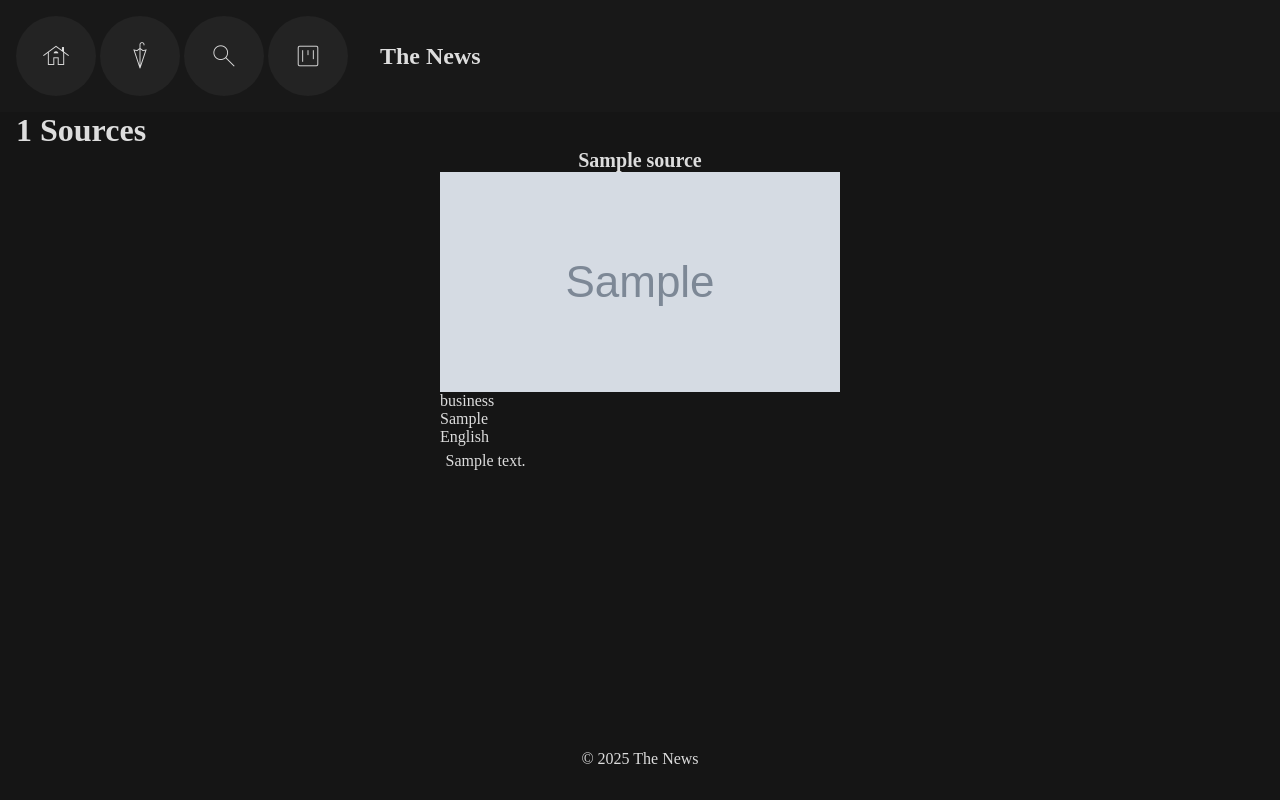
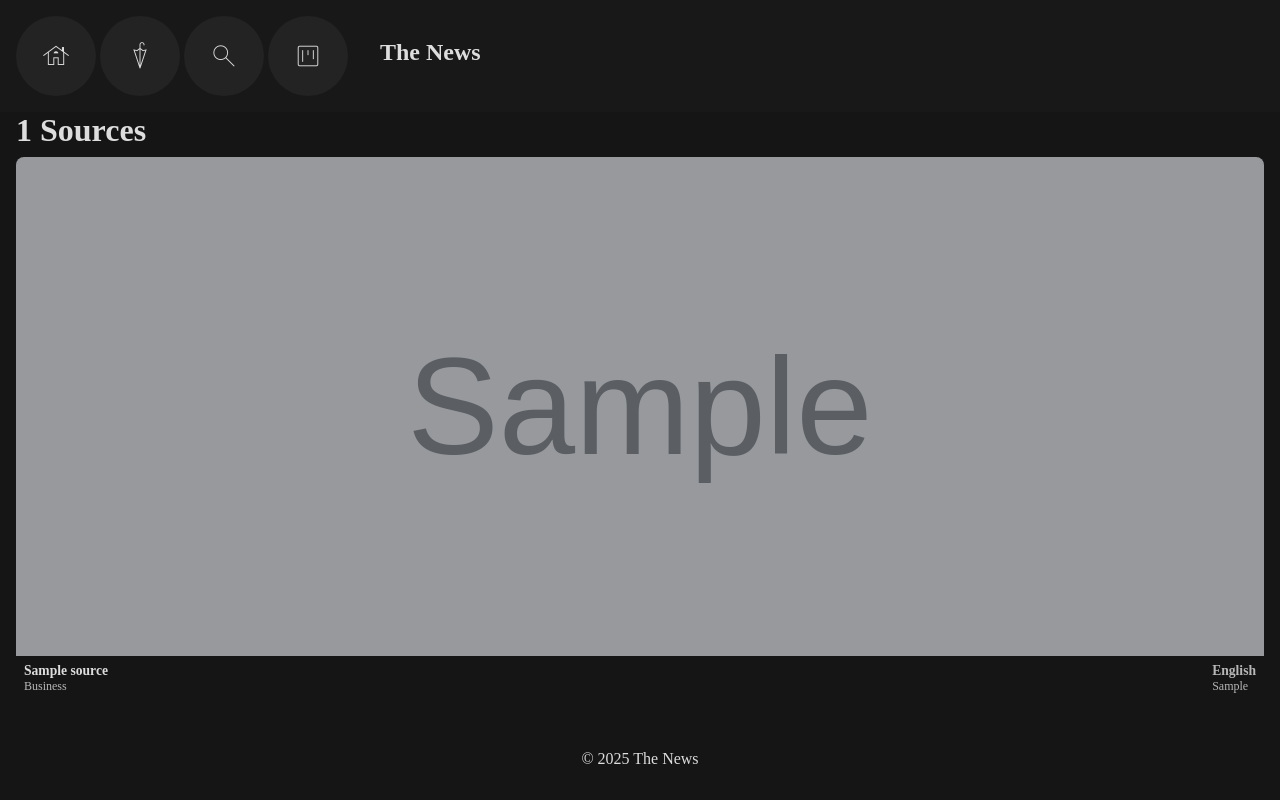
Before and after one commit to Querp/News, a Django app: page /sources/ in a window 1280 px wide. Run offline with Django 5.2, Linux system fonts and the light colour scheme; tables that the repository leaves empty hold one stand-in row (values such as "Sample post"); grey boxes marked "Sample" are stand-in pictures; some web fonts are replaced.

Commit message:
dfdgdgdv df

```diff
--- a/main/static/main/css/sources.css
+++ b/main/static/main/css/sources.css
@@ -1,31 +1,91 @@
+h1 {
+    margin-bottom: 0.5rem;
+}
+
 .sources {
     display: grid;
     grid-template-columns: repeat(auto-fit, minmax(200px, 1fr));
-    gap: 1.2rem 1.2rem ;
+    gap: 1.2rem 1.2rem;
+
     .source {
         justify-items: center;
         /* background: rgb(33, 33, 33); */
         border-radius: 0.35rem;
 
-        .name {
-            font-weight: 700;
-            font-size: 1.25rem;
-        }
+        display: grid;
+        grid-template-rows: auto 1fr;
+        font-size: 0.85rem;
+        border-radius: 0.5rem;
+        overflow: hidden;
+        position: relative;
+
+
 
         img {
             width: 100%;
-            aspect-ratio: 200 / 110;
-            /* object-fit: contain; */
+            /* height: 80px; */
+            aspect-ratio: 200 / 80;
+            object-fit: contain;
             object-fit: cover;
             display: block;
+            margin-inline: auto;
             /* max-height: 90%; */
             /* padding: 0.25rem; */
             /* margin-inline: auto; */
+            background: rgb(38, 38, 38);
+            filter: saturate(0.67)  grayscale(0.18) brightness(0.7);
+
         }
+
+        .body {
+            display: grid;
+            grid-template-columns: 1fr auto;
+            padding: 0.45rem 0.5rem;
+            width: 100%;
+            /* background: rgb(54, 54, 54); */
+        }
+
+        .title {
+            .name {
+                font-weight: 700;
+                /* font-size: 1.25rem; */
+            }
+
+            .category {
+                /* font-weight: 600; */
+                text-transform: capitalize;
+                font-size: 0.75rem;
+                color: rgb(183, 183, 183);
+            }
+
+        }
+
+        .location {
+            color: rgb(183, 183, 183);
+            /* padding: 0 0.35rem; */
+            /* text-align: end; */
+
+            .language {
+                font-weight: 600;
+            }
+
+            .country {
+                font-weight: 400;
+                /* color: rgb(70, 125, 145); */
+                /* text-transform: uppercase; */
+                font-size: 0.75rem;
+
+            }
+
+        }
+
         .description {
-            padding: 0.35rem;
-            height: 135px;
+            padding: 0 0.35rem;
+            /* height: 105px; */
             overflow-y: auto;
+            font-size: 0.9em;
+            display: none;
         }
+
     }
 }
--- a/main/templates/main/sources.html
+++ b/main/templates/main/sources.html
@@ -15,19 +15,22 @@
 <div class="sources">
     {% for source in sources %}
     <div class="source">
-        <div class="name">{{ source.name }}</div>
-        <div class="body">
         {% if source.url_to_image %}
             <img src="{{ source.url_to_image }}" alt="">
         {% else %}
         <img src="{% static 'main/missing_image.png' %}" alt="" />
         {% endif %}
-
+        <div class="body">
+            <div class="title">
+                <div class="name">{{ source.name }}</div>
                 <div class="category">{{ source.category }}</div>
+            </div>
+            <div class="location">
+                <div class="language">{{ source.language|human_language }}</div>
                 <div class="country">{{ source.country|human_country }}</div>
-            <div class="language">{{ source.language|human_language }}</div>
+            </div>
+        </div>
         <div class="description">{{ source.description }}</div>
-        </div>
     </div>
     {% endfor %}
 </div>
```
Also changed, not shown: main/static/main/css/style.css (+30 -4 lines). Lines whose indentation alone changed are shown as unchanged.
